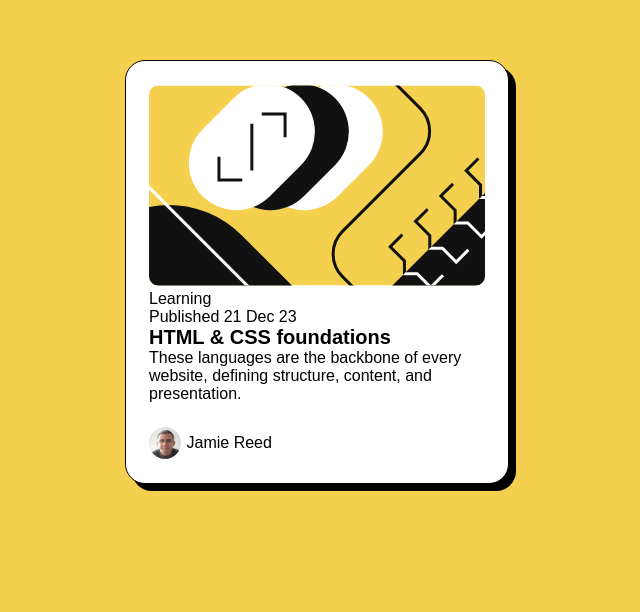
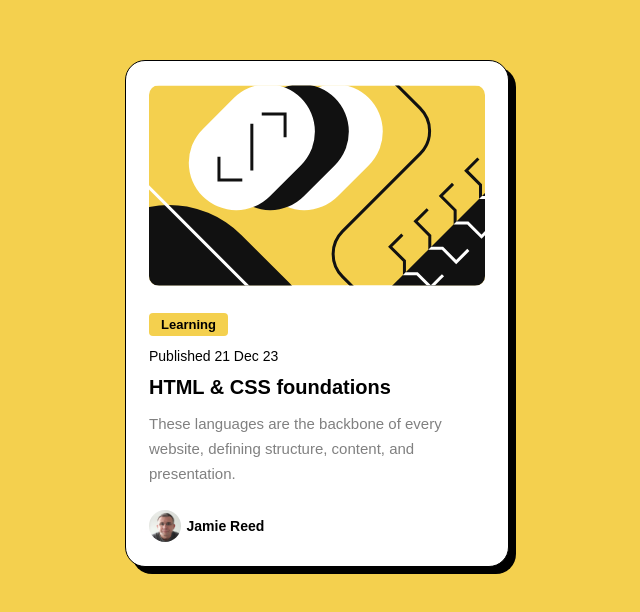
Before and after one commit to jreed-11/Blog_Preview_card, a plain HTML site: page index.html in a window 1280 px wide. Shown: the part 108-720 px from the top of the page, without its empty margins (323-963 px from the left). Drawn offline with Linux system fonts and the light colour scheme.

Commit message:
style sheet updated

```diff
--- a/index.html
+++ b/index.html
@@ -22,10 +22,10 @@
           alt="graphic illustration of patterns"
         />
         <div class="card_details_container">
-          <div class="card-tag">Learning</div>
+          <div class="card_tag">Learning</div>
           <div class="published_date">Published 21 Dec 23</div>
           <h3 class="card_title">HTML & CSS foundations</h3>
-          <p class="card-text">
+          <p class="card_text">
             These languages are the backbone of every website, defining
             structure, content, and presentation.
           </p>
--- a/style.css
+++ b/style.css
@@ -10,11 +10,16 @@ html {
   font-size: 62.5%;
 }
 
+body,
+.card_tag {
+  background-color: #f4d04e;
+}
+
 body {
-  background-color: #f4d04e;
   font-family: "Figtree", sans-serif;
   font-optical-sizing: auto;
-  font-size: 1.6rem;
+  font-style: normal;
+  font-size: 1.4rem;
 }
 
 .card-container {
@@ -34,6 +39,18 @@ body {
   max-width: 33.6rem;
 }
 
+.card_details_container {
+  margin-top: 2.4rem;
+}
+
+.card_tag {
+  border-radius: 4px;
+  display: inline-block;
+  font-size: 1.3rem;
+  font-weight: 800;
+  padding: 0.4rem 1.2rem;
+}
+
 .card_img {
   border-radius: 1rem;
 }
@@ -41,6 +58,18 @@ body {
 .card_title {
   font-size: 2rem;
   font-weight: 800;
+  margin: 1.2rem 0;
+  text-align: top;
+}
+
+.published_date {
+  margin-top: 1.2rem;
+}
+
+.card_text {
+  color: grey;
+  line-height: 2.5rem;
+  font-size: 1.5rem;
 }
 
 .author {
@@ -57,4 +86,5 @@ body {
 
 .author_name {
   align-content: center;
+  font-weight: bold;
 }
```
